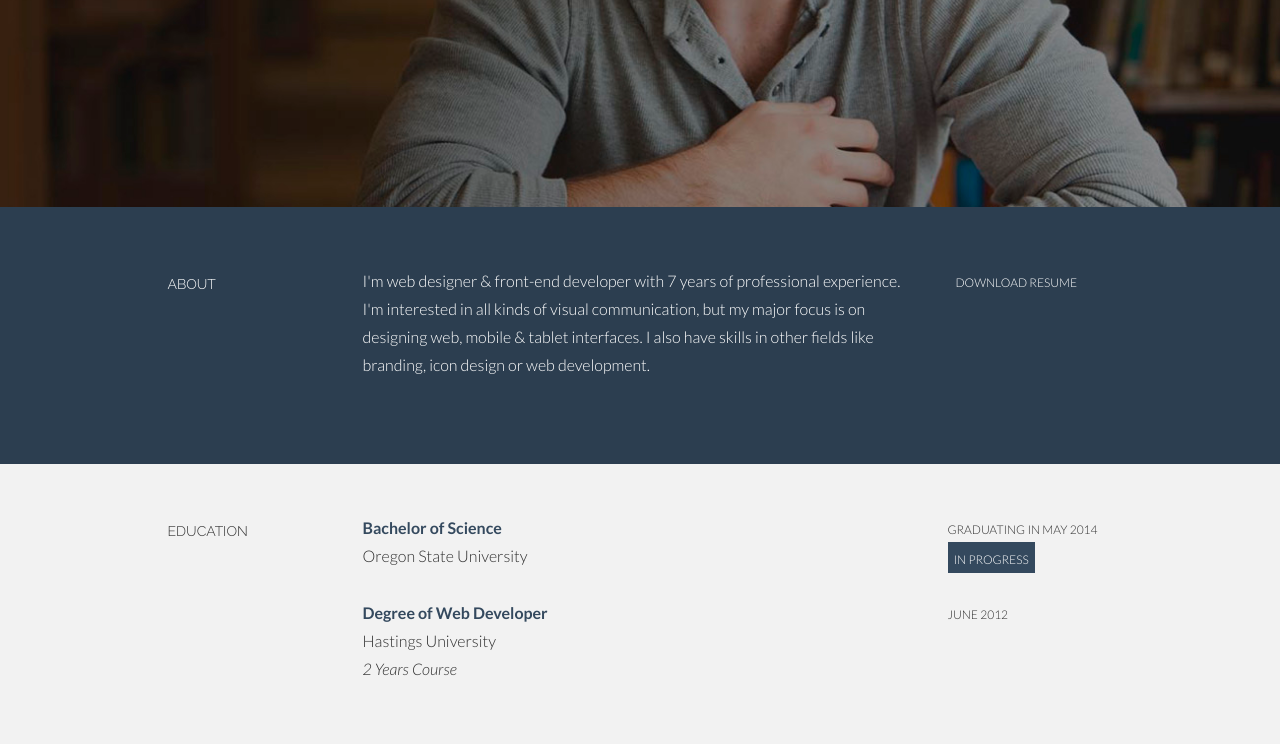
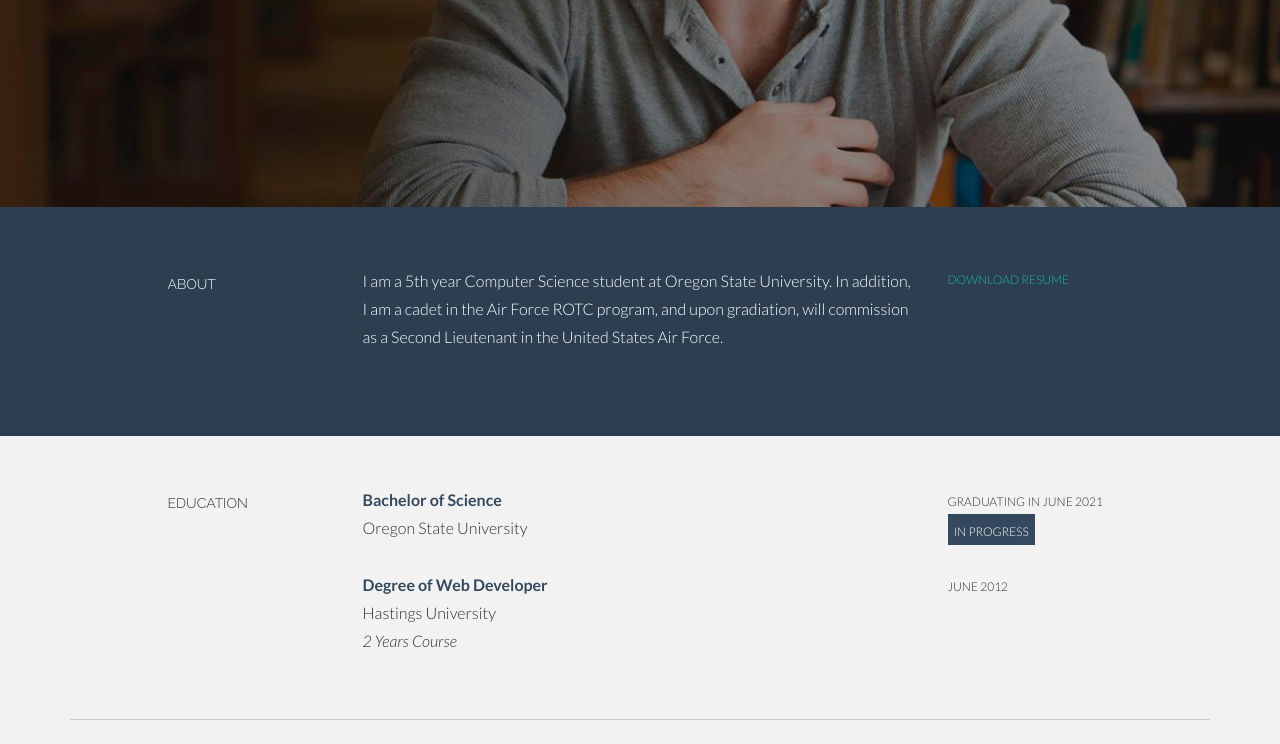
Before and after one commit to zavalzam/zavalzam.github.io, a plain HTML site: page index.html in a window 1280 px wide. Shown: the part 353-1097 px from the top of the page. Drawn offline with Linux system fonts and the light colour scheme.

Commit message:
Update index.html

```diff
--- a/index.html
+++ b/index.html
@@ -85,12 +85,10 @@
             <h5>ABOUT</h5>
           </div>
           <div class="col-lg-6">
-            <p>I'm web designer & front-end developer with 7 years of professional experience. I'm interested in all kinds of visual communication, but my major focus is on designing web, mobile & tablet interfaces. I also have skills in other fields like
-              branding, icon design or web development.</p>
+            <p>I am a 5th year Computer Science student at  Oregon State University. In addition, I am a cadet in the Air Force ROTC program, and upon gradiation, will commission as a Second Lieutenant in the United States Air Force. </p>
           </div>
           <div class="col-lg-3">
-            <p><a href="/Resume.pdf"><i class="icon-file"></i></a>
-              <sm>DOWNLOAD RESUME</sm>
+              <sm><a href="/Resume.pdf">DOWNLOAD RESUME</a></sm>
             </p>
           </div>
 
@@ -118,7 +116,7 @@
         </div>
         <div class="col-lg-3">
           <p>
-            <sm>GRADUATING IN MAY 2014</sm><br/>
+            <sm>GRADUATING IN JUNE 2021</sm><br/>
             <imp>
               <sm>IN PROGRESS</sm>
             </imp>
```
